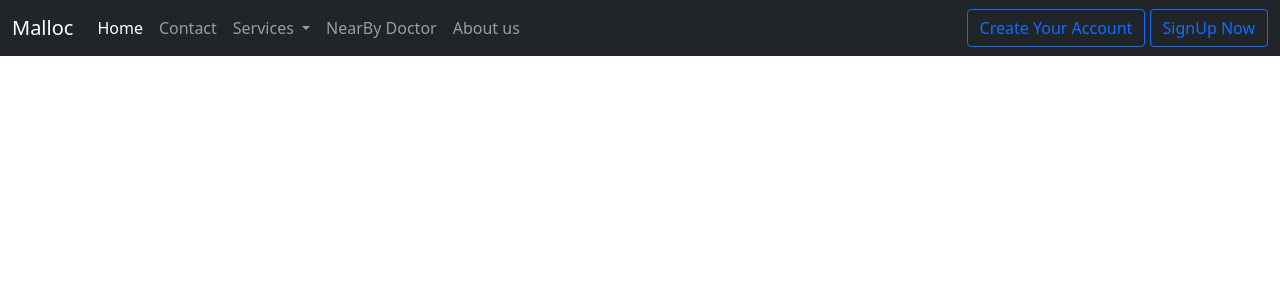
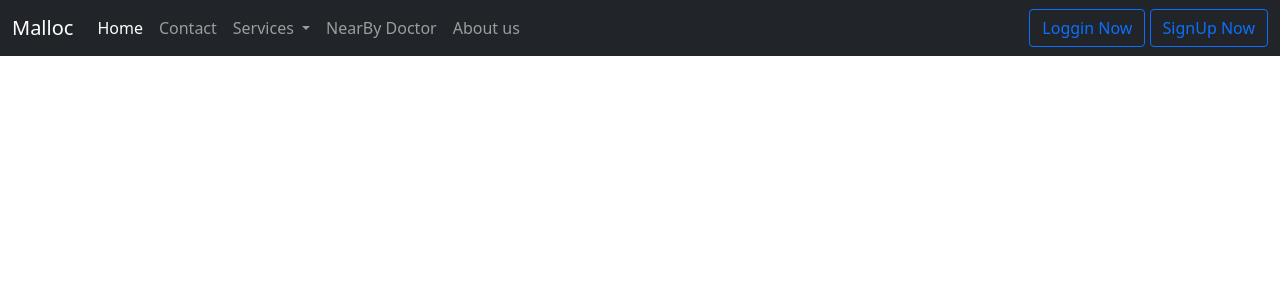
Before and after one commit to TeamMalloc/Doctor-Appointment-System, a Django app: page /base in a window 1280 px wide. Shown: the top 300 px of the page. Run offline with Django 4.2, Linux system fonts and the light colour scheme.

Commit message:
nav updated2

```diff
--- a/MrDoc/template/base.html
+++ b/MrDoc/template/base.html
@@ -9,8 +9,9 @@
   <!-- Bootstrap CSS -->
   <link href="https://cdn.jsdelivr.net/npm/bootstrap@5.0.2/dist/css/bootstrap.min.css" rel="stylesheet"
     integrity="sha384-EVSTQN3/azprG1Anm3QDgpJLIm9Nao0Yz1ztcQTwFspd3yD65VohhpuuCOmLASjC" crossorigin="anonymous">
-    <link rel="stylesheet" href="https://cdnjs.cloudflare.com/ajax/libs/bootstrap-datepicker/1.9.0/css/bootstrap-datepicker.min.css">
-    <link rel="stylesheet" href="https://cdnjs.cloudflare.com/ajax/libs/font-awesome/4.7.0/css/font-awesome.min.css">
+  <link rel="stylesheet"
+    href="https://cdnjs.cloudflare.com/ajax/libs/bootstrap-datepicker/1.9.0/css/bootstrap-datepicker.min.css">
+  <link rel="stylesheet" href="https://cdnjs.cloudflare.com/ajax/libs/font-awesome/4.7.0/css/font-awesome.min.css">
 
 
 
@@ -56,17 +57,22 @@
           </li>
         </ul>
         <div class="d-grid gap-3 d-md-block">
+
+
+
+          {% if user.is_authenticated %}
+
           <button type="button" class="btn btn-outline-primary" data-bs-toggle="modal"
             data-bs-target="#exampleModalToggle">
             Create Your Account
           </button>
-
-
-          {% if user.is_authenticated %}
           <a href="#" class="btn btn-outline-primary " tabindex="-1" role="button" aria-disabled="true">{{fname}}</a>
           {% else %}
+          <a href="/login" class="btn btn-outline-primary " tabindex="-1" role="button" aria-disabled="true">Loggin
+            Now</a>
           <a href="/signUp" class="btn btn-outline-primary " tabindex="-1" role="button" aria-disabled="true">SignUp
             Now</a>
+
           {% endif %}
 
 
@@ -128,7 +134,7 @@
     <script src="https://cdn.jsdelivr.net/npm/@popperjs/core@2.9.2/dist/umd/popper.min.js" integrity="sha384-IQsoLXl5PILFhosVNubq5LC7Qb9DXgDA9i+tQ8Zj3iwWAwPtgFTxbJ8NT4GN1R8p" crossorigin="anonymous"></script>
     <script src="https://cdn.jsdelivr.net/npm/bootstrap@5.0.2/dist/js/bootstrap.min.js" integrity="sha384-cVKIPhGWiC2Al4u+LWgxfKTRIcfu0JTxR+EQDz/bgldoEyl4H0zUF0QKbrJ0EcQF" crossorigin="anonymous"></script>
     -->
-    {% block body %}{% endblock body %}
+  {% block body %}{% endblock body %}
 
 </body>
 
```
Also changed, not shown: MrDoc/db.sqlite3.
